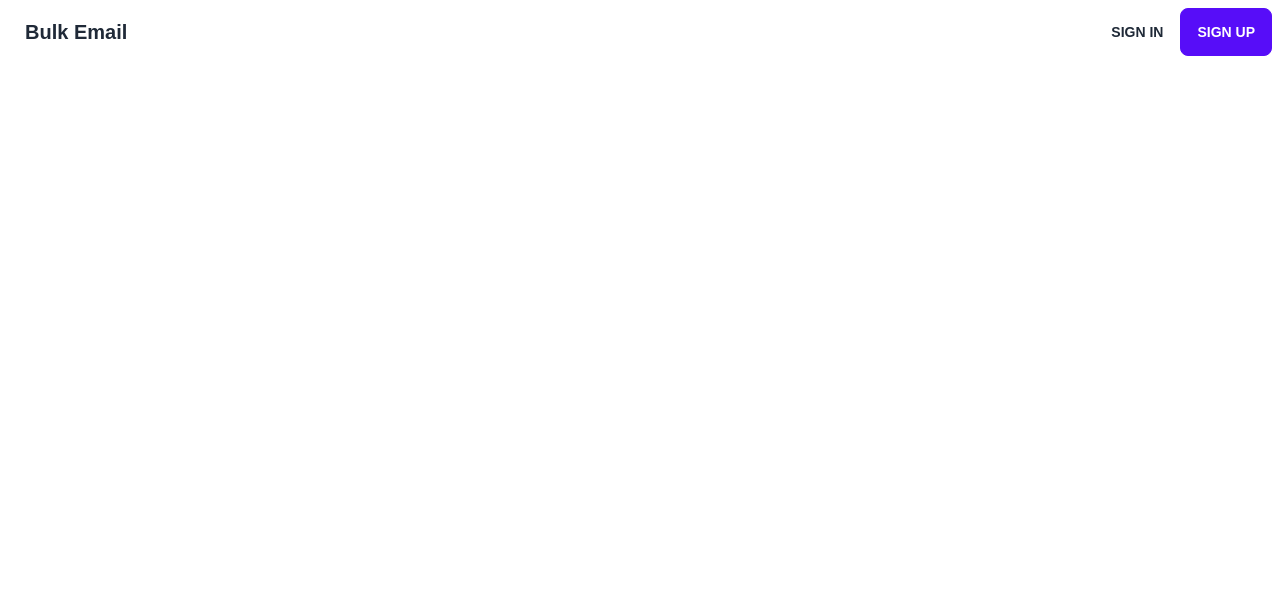
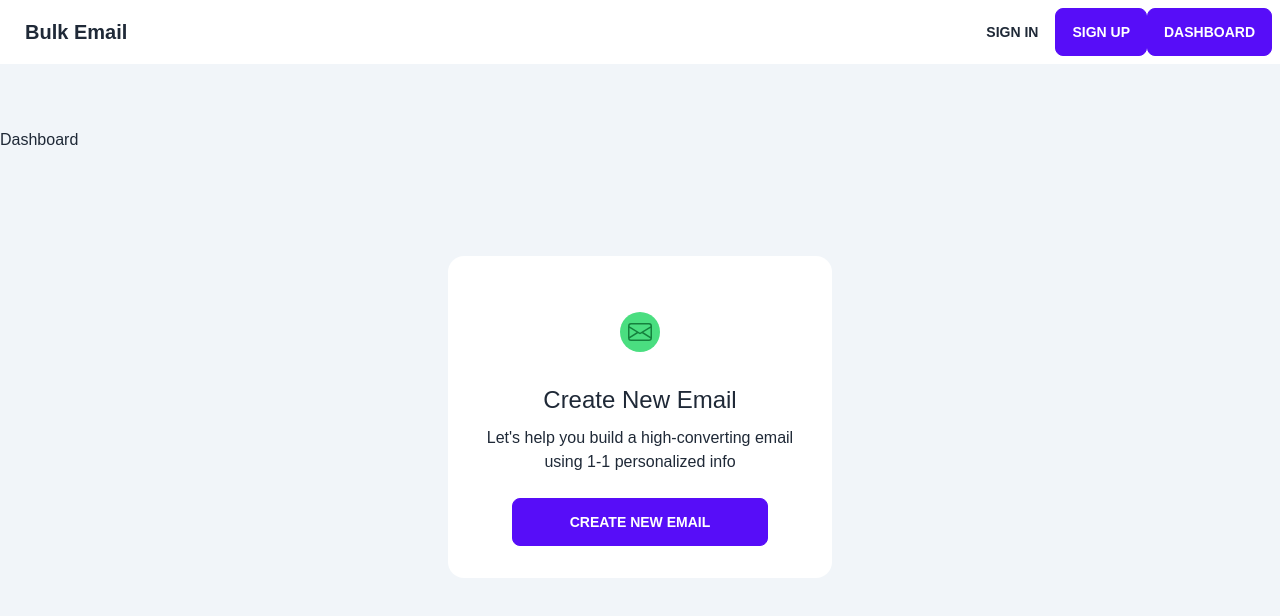
Before and after one commit to devmhimran/bulk-email, a React (Create React App) app in the folder bulk-email/: page /dashboard in a window 1280 px wide. Shown: the top 616 px of the page. Built offline with nearby package versions, Linux system fonts and the light colour scheme.

Commit message:
Added Dashboard

```diff
--- a/bulk-email/package.json
+++ b/bulk-email/package.json
@@ -10,6 +10,7 @@
     "react": "^18.2.0",
     "react-dom": "^18.2.0",
     "react-hot-toast": "^2.3.0",
+    "react-icons": "^4.4.0",
     "react-router-dom": "^6.3.0",
     "react-scripts": "5.0.1",
     "web-vitals": "^2.1.4"
--- a/bulk-email/src/App.js
+++ b/bulk-email/src/App.js
@@ -5,6 +5,11 @@ import { Routes, Route } from "react-router-dom";
 import Home from './Component/Home/Home';
 import SignIn from './Component/SignIn/SignIn';
 import SignUp from './Component/SignUp/SignUp';
+import ErrorPage from './Component/ErrorPage/ErrorPage';
+import Dashboard from './Component/Dashboard/Dashboard';
+import Form from './Component/Form/Form';
+import CreateNewForm from './Component/CreateNewForm/CreateNewForm';
+import EmailWizard from './Component/EmailWizard/EmailWizard';
 
 function App() {
   return (
@@ -14,6 +19,11 @@ function App() {
         <Route path="/" element={<Home></Home>} />
         <Route path='signin' element={<SignIn></SignIn>}></Route>
         <Route path='signup' element={<SignUp></SignUp>}></Route>
+        <Route path='dashboard' element={<Dashboard></Dashboard>}>
+          <Route index element={<CreateNewForm></CreateNewForm>}></Route>
+          <Route path='new' element={<EmailWizard></EmailWizard>}></Route>
+        </Route>
+        <Route path='*' element={<ErrorPage></ErrorPage>}></Route>
       </Routes>
     </div>
   );
--- /dev/null
+++ b/bulk-email/src/Component/CreateNewForm/CreateNewForm.js
@@ -0,0 +1,28 @@
+import React from 'react';
+import { BsEnvelope } from 'react-icons/bs';
+
+const CreateNewForm = () => {
+    return (
+        <div className="container mx-auto ">
+            <h1 className='py-16'>Dashboard</h1>
+            <div className="create__email flex justify-center my-10">
+                <div className="create__email__card">
+                    <div class="card w-96 bg-base-100">
+                        <div class="card-body">
+                            <div className='p-2 rounded-full text-center mx-auto text-2xl text-green-700 bg-green-400 my-6'>
+                                <BsEnvelope></BsEnvelope>
+                            </div>
+                            <div className="content text-center">
+                                <h2 className='text-2xl font-medium mb-2.5'>Create New Email</h2>
+                                <p className='text-inherit'>Let's help you build a high-converting email using 1-1 personalized info</p>
+                                <button class="btn btn-wide btn-primary mt-6">Create New Email</button>
+                            </div>
+                        </div>
+                    </div>
+                </div>
+            </div>
+        </div>
+    );
+};
+
+export default CreateNewForm;
--- /dev/null
+++ b/bulk-email/src/Component/Dashboard/Dashboard.js
@@ -0,0 +1,13 @@
+import React from 'react';
+import { Outlet } from 'react-router-dom';
+
+const Dashboard = () => {
+    return (
+        <div className='bg-slate-100 w-full h-screen'>
+
+            <Outlet></Outlet>
+        </div>
+    );
+};
+
+export default Dashboard;
--- /dev/null
+++ b/bulk-email/src/Component/EmailWizard/EmailWizard.js
@@ -0,0 +1,11 @@
+import React from 'react';
+
+const EmailWizard = () => {
+    return (
+        <div>
+            email wizard
+        </div>
+    );
+};
+
+export default EmailWizard;
--- /dev/null
+++ b/bulk-email/src/Component/ErrorPage/ErrorPage.js
@@ -0,0 +1,11 @@
+import React from 'react';
+
+const ErrorPage = () => {
+    return (
+        <div>
+            <h1 className='text-2xl font-bold text-center'>404 Not Found</h1>
+        </div>
+    );
+};
+
+export default ErrorPage;
--- /dev/null
+++ b/bulk-email/src/Component/Form/Form.js
@@ -0,0 +1,11 @@
+import React from 'react';
+
+const Form = () => {
+    return (
+        <div>
+            <h1>Form</h1>
+        </div>
+    );
+};
+
+export default Form;
--- a/bulk-email/src/Component/HeaderNav/HeaderNav.js
+++ b/bulk-email/src/Component/HeaderNav/HeaderNav.js
@@ -19,6 +19,7 @@ const HeaderNav = () => {
                 <div className="navbar-end">
                     <Link className='btn btn-ghost' to='/signin'>Sign In</Link>
                     <Link className='btn btn-primary' to='/signup'>Sign Up</Link>
+                    <Link className='btn btn-primary' to='/dashboard'>Dashboard</Link>
                 </div>
             </div>
         </div>
```
Also changed, not shown: 1 other file (tests, documents, lock files or other folders).
